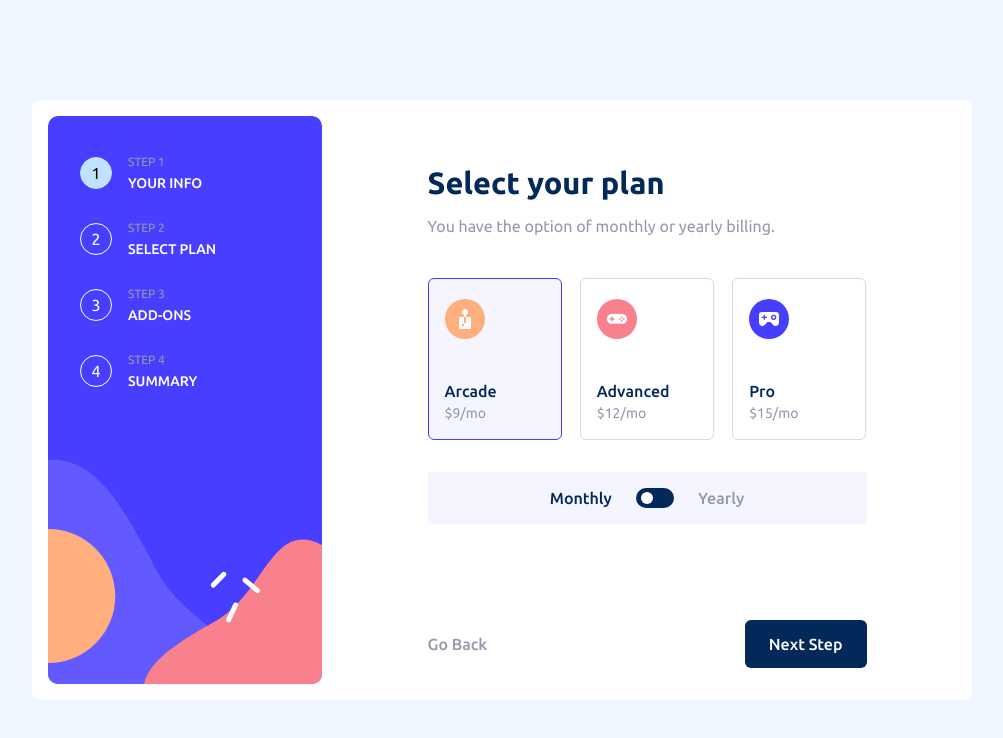
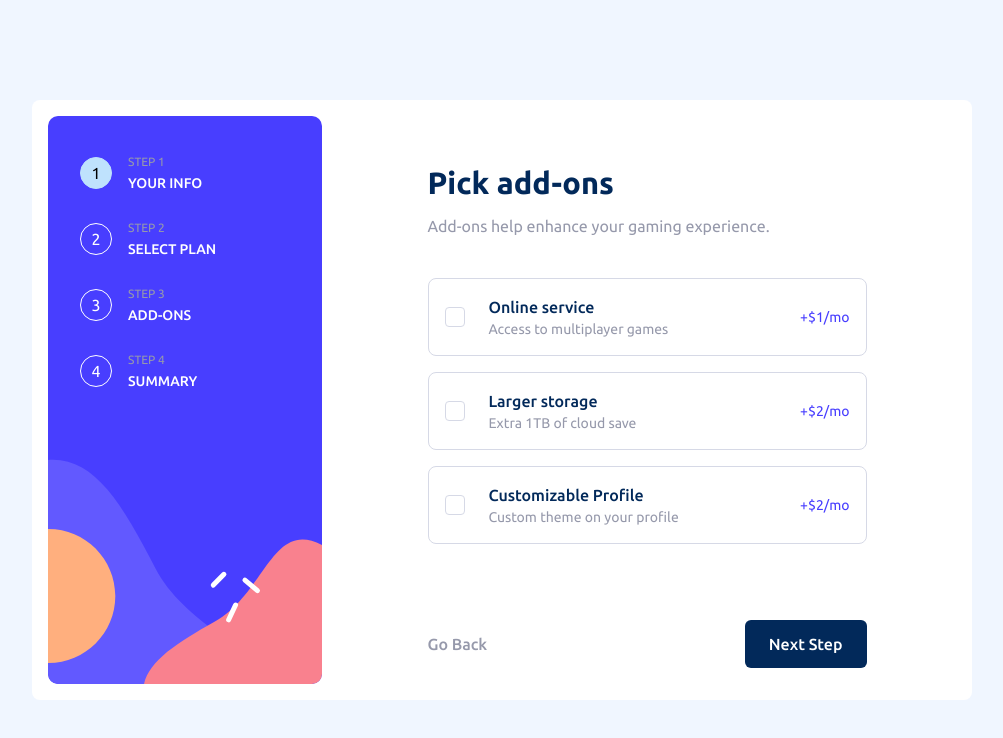
Before and after one commit to mianazan099/Multi-Step-Form, a Next.js app: page / in a window 1280 px wide. Shown: the top 738 px of the page, without its empty margins (138-1141 px from the left). Built offline with nearby package versions, Linux system fonts and the light colour scheme.

Commit message:
addon step design done

```diff
--- /dev/null
+++ b/components/AddOns.tsx
@@ -0,0 +1,56 @@
+import Heading from "./Heading";
+
+function Addon({
+  name,
+  info,
+  price,
+}: {
+  name: string;
+  info: string;
+  price: string;
+}) {
+    const checked = false;
+  return (
+    <label className={`flex items-center justify-between rounded-lg border  p-4 ${checked ? 'border-purplishBlue bg-purplishBlue bg-opacity-5' : 'border-lightGray'}`}>
+      <div className="flex items-center gap-4 lg:gap-6">
+        <input
+          type="checkbox"
+          className="h-5 w-5 rounded checked:bg-purplishBlue focus:ring-0 focus:ring-offset-0 focus:checked:bg-purplishBlue border-lightGray"
+        />
+        <div>
+          <p className="text-sm font-medium text-marineBlue lg:text-base">{name}</p>
+          <p className="text-xs text-coolGray lg:text-sm">{info}</p>
+        </div>
+      </div>
+      <p className="text-xs text-purplishBlue lg:text-sm">{price}</p>
+    </label>
+  );
+}
+
+export default function AddOns() {
+  return (
+    <>
+      <Heading
+        head="Pick add-ons"
+        desc="Add-ons help enhance your gaming experience."
+      />
+      <div className="space-y-3 lg:space-y-4">
+        <Addon
+          name="Online service"
+          info="Access to multiplayer games"
+          price="+$1/mo"
+        />
+        <Addon
+          name="Larger storage"
+          info="Extra 1TB of cloud save"
+          price="+$2/mo"
+        />
+        <Addon
+          name="Customizable Profile"
+          info="Custom theme on your profile"
+          price="+$2/mo"
+        />
+      </div>
+    </>
+  );
+}
--- a/pages/index.tsx
+++ b/pages/index.tsx
@@ -1,7 +1,8 @@
 import Head from "next/head";
 import Step from "@/components/Step";
 // import YourInfo from "@/components/YourInfo";
-import SelectPlan from "@/components/SelectPlan";
+// import SelectPlan from "@/components/SelectPlan";
+import AddOns from "@/components/AddOns";
 import { Ubuntu } from "next/font/google";
 
 const ubuntu = Ubuntu({ subsets: ["latin"], weight: ["400", "500", "700"] });
@@ -24,7 +25,8 @@ export default function Home() {
         <div className="lg:mx-auto lg:grid lg:place-content-between">
           <section className="mx-auto mb-24 mt-20 w-[min(23.5rem,100%)] rounded-lg bg-white px-6 py-8 lg:mb-0 lg:mt-11 lg:w-[clamp(21.44rem,calc(18.95rem+10.61vw),28.50rem)] lg:rounded-none lg:p-0">
             {/* <YourInfo /> */}
-            <SelectPlan />
+            {/* <SelectPlan /> */}
+            <AddOns />
           </section>
           <div className="fixed bottom-0 left-0 right-0 z-10 flex justify-between bg-white p-4 text-sm font-medium lg:static lg:bg-opacity-0 lg:px-0 lg:text-base">
             <button className="text-coolGray">Go Back</button>
```
Also changed, not shown: pages/data.tsx (+1 -45 lines).
